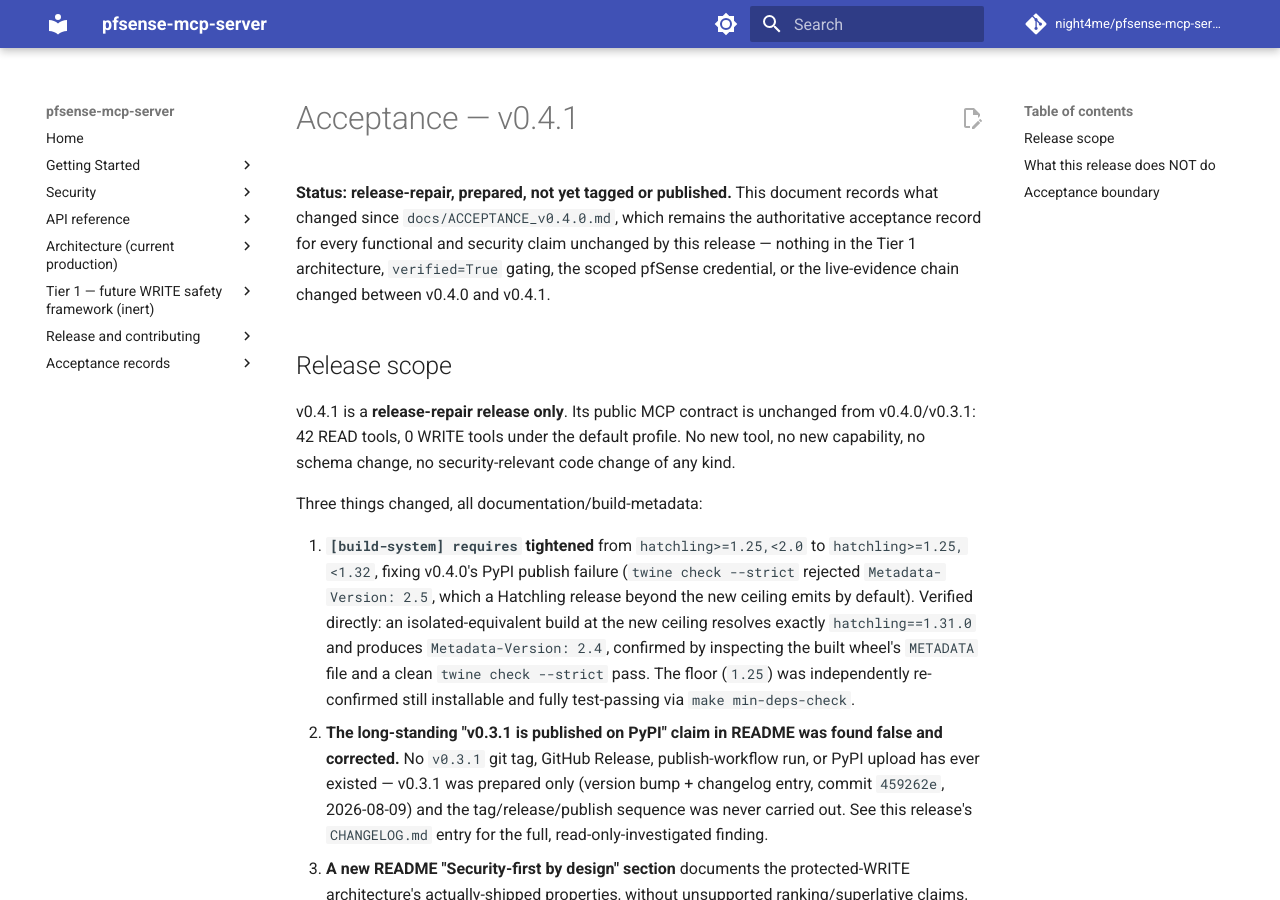
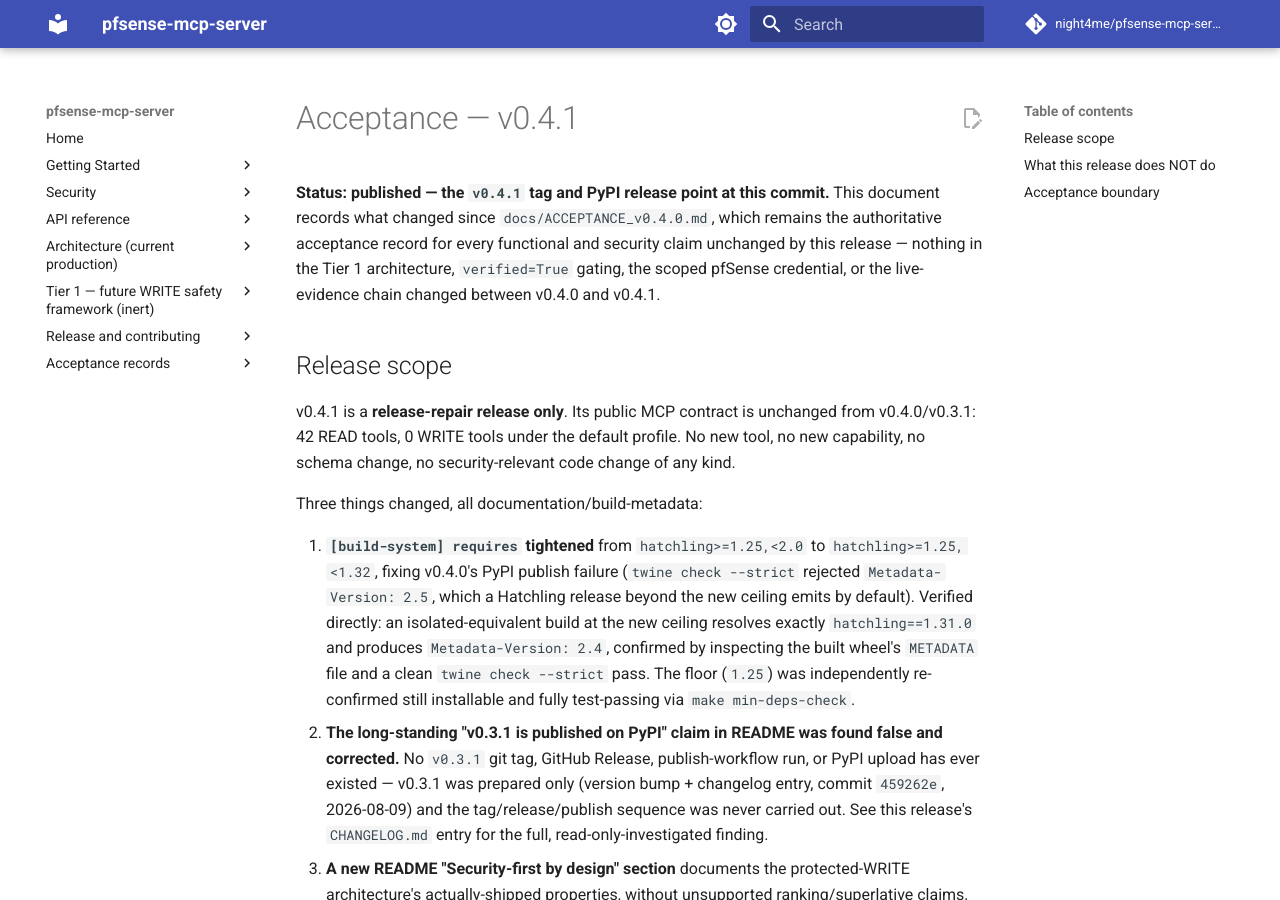
Before and after one commit to night4me/pfsense-mcp-server, an MkDocs documentation site: the page built from docs/ACCEPTANCE_v0.4.1.md, in a window 1280 px wide and 900 px high. Built offline with MkDocs 1.6.1 and Material for MkDocs 9.7.7, drawn with Linux system fonts in a browser that asks for light colours; comment, search, counter and statistics services are not loaded.

Commit message:
release: declare v0.4.1 the published production baseline
README and docs/ACCEPTANCE_v0.4.1.md now state v0.4.1 is published on
PyPI, matching pyproject.toml's version and CHANGELOG.md's already-final
[0.4.1] heading. Immediately precedes the v0.4.1 tag/publish action.

Explicitly states v0.4.0 was never successfully published to PyPI (its
tag/GitHub Release remain preserved, unmoved, as historical record of
that failed attempt) and that v0.4.1 is the packaging-compatibility
correction for it -- not a functional or security-relevant change.

No functional change. Quick-start install command now references
0.4.1.

Co-Authored-By: Claude Sonnet 5 <noreply@anthropic.com>
Claude-Session: https://claude.ai/code/session_01FctdZTKqbZoKYt8YY5TmzW

```diff
--- a/docs/ACCEPTANCE_v0.4.1.md
+++ b/docs/ACCEPTANCE_v0.4.1.md
@@ -1,11 +1,12 @@
 # Acceptance — v0.4.1
 
-**Status: release-repair, prepared, not yet tagged or published.** This
-document records what changed since `docs/ACCEPTANCE_v0.4.0.md`, which
-remains the authoritative acceptance record for every functional and
-security claim unchanged by this release — nothing in the Tier 1
-architecture, `verified=True` gating, the scoped pfSense credential, or
-the live-evidence chain changed between v0.4.0 and v0.4.1.
+**Status: published — the `v0.4.1` tag and PyPI release point at this
+commit.** This document records what changed since
+`docs/ACCEPTANCE_v0.4.0.md`, which remains the authoritative acceptance
+record for every functional and security claim unchanged by this
+release — nothing in the Tier 1 architecture, `verified=True` gating,
+the scoped pfSense credential, or the live-evidence chain changed
+between v0.4.0 and v0.4.1.
 
 ## Release scope
 
```
Also changed, not shown: README.md (+22 -24 lines), 1 other file.
